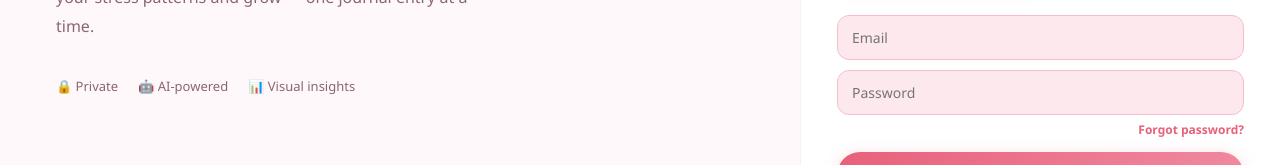
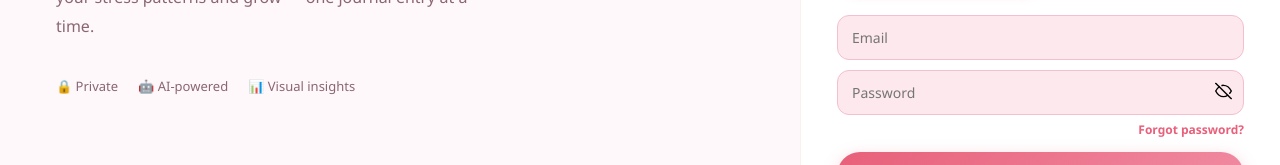
Before and after one commit to azucenaslorraine818/mindbloom-frontend, a React (Vite) app: page / in a window 1280 px wide. Shown: the part 560-725 px from the top of the page. Built offline with nearby package versions, Linux system fonts and the light colour scheme.

Commit message:
fix: add eye toggle to login password field

```diff
--- a/src/pages/Landing.jsx
+++ b/src/pages/Landing.jsx
@@ -6,7 +6,51 @@ const scrollTo = (id) => {
   document.getElementById(id)?.scrollIntoView({ behavior: "smooth" });
 };
 
-/* ── PASSWORD VALIDATION ──────────────────────────────────────── */
+/* ── SVG Eye Icons ───────────────────────────────────────────── */
+const EyeOpen = () => (
+  <svg width="17" height="17" viewBox="0 0 24 24" fill="none"
+    stroke="currentColor" strokeWidth="2" strokeLinecap="round" strokeLinejoin="round">
+    <path d="M1 12s4-8 11-8 11 8 11 8-4 8-11 8-11-8-11-8z"/>
+    <circle cx="12" cy="12" r="3"/>
+  </svg>
+);
+
+const EyeClosed = () => (
+  <svg width="17" height="17" viewBox="0 0 24 24" fill="none"
+    stroke="currentColor" strokeWidth="2" strokeLinecap="round" strokeLinejoin="round">
+    <path d="M17.94 17.94A10.07 10.07 0 0 1 12 20c-7 0-11-8-11-8a18.45 18.45 0 0 1 5.06-5.94"/>
+    <path d="M9.9 4.24A9.12 9.12 0 0 1 12 4c7 0 11 8 11 8a18.5 18.5 0 0 1-2.16 3.19"/>
+    <line x1="1" y1="1" x2="23" y2="23"/>
+  </svg>
+);
+
+/* ── Reusable password input with eye toggle ─────────────────── */
+function PasswordInput({ placeholder, value, onChange, className, style, required }) {
+  const [show, setShow] = useState(false);
+  return (
+    <div className="lp-password-wrap">
+      <input
+        type={show ? "text" : "password"}
+        placeholder={placeholder}
+        value={value}
+        onChange={onChange}
+        className={className}
+        style={{ paddingRight: 44, ...style }}
+        required={required}
+      />
+      <button
+        type="button"
+        className="lp-pw-toggle"
+        onClick={() => setShow(s => !s)}
+        aria-label={show ? "Hide password" : "Show password"}
+      >
+        {show ? <EyeOpen /> : <EyeClosed />}
+      </button>
+    </div>
+  );
+}
+
+/* ── PASSWORD VALIDATION ─────────────────────────────────────── */
 function validatePassword(pw) {
   return {
     length:    pw.length >= 8,
@@ -27,7 +71,7 @@ function PasswordStrength({ password }) {
     { key: "number",    label: "1 number (0–9)" },
     { key: "special",   label: "1 special character (!@#$…)" },
   ];
-  const passed = Object.values(v).filter(Boolean).length;
+  const passed   = Object.values(v).filter(Boolean).length;
   const strength = passed <= 2 ? "Weak" : passed <= 4 ? "Fair" : "Strong";
   const barColor = passed <= 2 ? "#e8607a" : passed <= 4 ? "#f5c842" : "#6dbf8a";
   return (
@@ -50,7 +94,7 @@ function PasswordStrength({ password }) {
   );
 }
 
-/* ── FORGOT PASSWORD MODAL ────────────────────────────────────── */
+/* ── FORGOT PASSWORD MODAL ───────────────────────────────────── */
 function ForgotPasswordModal({ onClose }) {
   const [email, setEmail]     = useState("");
   const [sent, setSent]       = useState(false);
@@ -77,16 +121,22 @@ function ForgotPasswordModal({ onClose }) {
             <p className="modal-subtitle" style={{ color: "#2a7d46", marginTop: 8 }}>
               ✓ Check your email! We sent a reset link to <strong>{email}</strong>.
             </p>
-            <button className="auth-button" style={{ width: "100%", marginTop: 20 }} onClick={onClose}>Back to Login</button>
+            <button className="auth-button" style={{ width: "100%", marginTop: 20 }} onClick={onClose}>
+              Back to Login
+            </button>
           </>
         ) : (
           <form onSubmit={handleSend} style={{ width: "100%" }}>
             <p className="modal-subtitle" style={{ marginTop: 8 }}>
               Enter your email and we'll send you a link to reset your password.
             </p>
-            <input type="email" placeholder="Your email address" value={email}
+            <input
+              type="email" placeholder="Your email address" value={email}
               onChange={(e) => setEmail(e.target.value)}
-              className="lp-input" style={{ width: "100%", marginTop: 16, boxSizing: "border-box" }} required />
+              className="lp-input"
+              style={{ width: "100%", marginTop: 16, boxSizing: "border-box" }}
+              required
+            />
             {error && <p className="lp-error" style={{ marginTop: 8 }}>{error}</p>}
             <button type="submit" className="auth-button" style={{ width: "100%", marginTop: 12 }} disabled={loading}>
               {loading ? "Sending…" : "Send Reset Link"}
@@ -99,7 +149,7 @@ function ForgotPasswordModal({ onClose }) {
   );
 }
 
-/* ── CONSENT MODAL ────────────────────────────────────────────── */
+/* ── CONSENT MODAL ───────────────────────────────────────────── */
 function ConsentModal({ onAccept, onDecline }) {
   const [checked, setChecked] = useState(false);
   return (
@@ -108,7 +158,8 @@ function ConsentModal({ onAccept, onDecline }) {
         <div className="modal-icon">🌸</div>
         <h2 className="modal-title">Before you bloom</h2>
         <p className="modal-subtitle">
-          MindBloom uses AI to analyze your journal entries and detect emotional patterns. Please read and agree before continuing.
+          MindBloom uses AI to analyze your journal entries and detect emotional patterns.
+          Please read and agree before continuing.
         </p>
         <div className="modal-points">
           {[
@@ -125,10 +176,19 @@ function ConsentModal({ onAccept, onDecline }) {
           ))}
         </div>
         <label className="modal-check-row">
-          <input type="checkbox" checked={checked} onChange={(e) => setChecked(e.target.checked)} className="modal-checkbox" />
+          <input
+            type="checkbox" checked={checked}
+            onChange={(e) => setChecked(e.target.checked)}
+            className="modal-checkbox"
+          />
           <span>I understand and agree to MindBloom's data usage and terms.</span>
         </label>
-        <button className="auth-button" style={{ width: "100%", marginTop: 16, opacity: checked ? 1 : 0.5 }} disabled={!checked} onClick={onAccept}>
+        <button
+          className="auth-button"
+          style={{ width: "100%", marginTop: 16, opacity: checked ? 1 : 0.5 }}
+          disabled={!checked}
+          onClick={onAccept}
+        >
           I Agree — Let's Bloom 🌸
         </button>
         <button className="modal-decline" onClick={onDecline}>Cancel</button>
@@ -137,7 +197,7 @@ function ConsentModal({ onAccept, onDecline }) {
   );
 }
 
-/* ── AUTH PANEL ───────────────────────────────────────────────── */
+/* ── AUTH PANEL ──────────────────────────────────────────────── */
 function AuthPanel({ tab, setTab }) {
   const navigate = useNavigate();
 
@@ -147,22 +207,21 @@ function AuthPanel({ tab, setTab }) {
   const [showForgot, setShowForgot] = useState(false);
 
   // signup — personal
-  const [firstName, setFirstName]   = useState("");
-  const [lastName, setLastName]     = useState("");
-  const [dob, setDob]               = useState("");
-  const [sex, setSex]               = useState("");
-  const [phone, setPhone]           = useState("");
+  const [firstName, setFirstName] = useState("");
+  const [lastName, setLastName]   = useState("");
+  const [dob, setDob]             = useState("");
+  const [sex, setSex]             = useState("");
+  const [phone, setPhone]         = useState("");
 
   // signup — emergency contact
-  const [ecName, setEcName]         = useState("");
-  const [ecEmail, setEcEmail]       = useState("");
+  const [ecName, setEcName]   = useState("");
+  const [ecEmail, setEcEmail] = useState("");
 
   // signup — credentials
   const [signupEmail, setSignupEmail]       = useState("");
   const [signupPassword, setSignupPassword] = useState("");
-  const [showPassword, setShowPassword]     = useState(false);
 
-  // FIX: post-signup confirmation state
+  // signup — confirmation
   const [signupDone, setSignupDone]           = useState(false);
   const [signupSentEmail, setSignupSentEmail] = useState("");
 
@@ -188,10 +247,8 @@ function AuthPanel({ tab, setTab }) {
       return setError("Please complete all required fields.");
     if (!dob) return setError("Please enter your date of birth.");
     if (!ecName || !ecEmail) return setError("Please provide an emergency contact name and email.");
-
     if (!/^[^\s@]+@[^\s@]+\.[^\s@]+$/.test(ecEmail))
       return setError("Please enter a valid emergency contact email.");
-
     const v = validatePassword(signupPassword);
     if (!v.length)    return setError("Password must be at least 8 characters.");
     if (!v.uppercase) return setError("Password needs at least 1 uppercase letter.");
@@ -207,7 +264,6 @@ function AuthPanel({ tab, setTab }) {
     const { data, error } = await supabase.auth.signUp({ email: signupEmail, password: signupPassword });
     if (error) { setError(error.message); setLoading(false); return; }
     if (data.user) {
-      // FIX: timezone-safe DOB parsing
       const dobDate = new Date(dob + "T00:00:00");
       const age = Math.floor((Date.now() - dobDate.getTime()) / (365.25 * 24 * 60 * 60 * 1000));
       await supabase.from("profiles").insert([{
@@ -221,15 +277,15 @@ function AuthPanel({ tab, setTab }) {
         emergency_contact_name:  ecName,
         emergency_contact_email: ecEmail,
       }]);
-
-      // FIX: show confirmation instead of navigating — email must be verified first
       setSignupSentEmail(signupEmail);
       setSignupDone(true);
     }
     setLoading(false);
   };
 
-  const pwValid = signupPassword ? Object.values(validatePassword(signupPassword)).every(Boolean) : false;
+  const pwValid = signupPassword
+    ? Object.values(validatePassword(signupPassword)).every(Boolean)
+    : false;
 
   return (
     <>
@@ -249,19 +305,39 @@ function AuthPanel({ tab, setTab }) {
           {/* ── LOGIN ── */}
           {tab === "login" && (
             <form onSubmit={handleLogin} className="lp-auth-form">
-              {/* FIX: controlled inputs with value props */}
-              <input type="email" placeholder="Email" value={email} onChange={(e) => setEmail(e.target.value)} className="lp-input" required />
-              <input type="password" placeholder="Password" value={password} onChange={(e) => setPassword(e.target.value)} className="lp-input" required />
-              <button type="button" className="lp-forgot-btn" onClick={() => setShowForgot(true)}>Forgot password?</button>
+              <input
+                type="email"
+                placeholder="Email"
+                value={email}
+                onChange={(e) => setEmail(e.target.value)}
+                className="lp-input"
+                required
+              />
+
+              {/* Password with eye toggle */}
+              <PasswordInput
+                placeholder="Password"
+                value={password}
+                onChange={(e) => setPassword(e.target.value)}
+                className="lp-input"
+                required
+              />
+
+              <button type="button" className="lp-forgot-btn" onClick={() => setShowForgot(true)}>
+                Forgot password?
+              </button>
+
               {error && <p className="lp-error">{error}</p>}
-              <button className="lp-submit-btn" disabled={loading}>{loading ? "Logging in…" : "Log In"}</button>
+
+              <button className="lp-submit-btn" disabled={loading}>
+                {loading ? "Logging in…" : "Log In"}
+              </button>
             </form>
           )}
 
           {/* ── SIGNUP ── */}
           {tab === "signup" && (
             <>
-              {/* FIX: show email confirmation message after successful signup */}
               {signupDone ? (
                 <div className="lp-signup-confirm">
                   <div className="lp-signup-confirm-icon">📬</div>
@@ -270,11 +346,7 @@ function AuthPanel({ tab, setTab }) {
                     We sent a confirmation link to <strong>{signupSentEmail}</strong>.
                     Please verify your email, then come back to log in.
                   </p>
-                  <button
-                    className="lp-submit-btn"
-                    style={{ marginTop: 16 }}
-                    onClick={() => switchTab("login")}
-                  >
+                  <button className="lp-submit-btn" style={{ marginTop: 16 }} onClick={() => switchTab("login")}>
                     Go to Log In
                   </button>
                 </div>
@@ -290,8 +362,13 @@ function AuthPanel({ tab, setTab }) {
 
                   <div className="lp-form-group">
                     <label className="lp-label">Date of Birth</label>
-                    <input type="date" value={dob} onChange={(e) => setDob(e.target.value)}
-                      className="lp-input" max={new Date().toISOString().split("T")[0]} required />
+                    <input
+                      type="date" value={dob}
+                      onChange={(e) => setDob(e.target.value)}
+                      className="lp-input"
+                      max={new Date().toISOString().split("T")[0]}
+                      required
+                    />
                   </div>
 
                   <div className="lp-input-row">
@@ -301,29 +378,31 @@ function AuthPanel({ tab, setTab }) {
                       <option value="F">Female</option>
                       <option value="Prefer not to say">Prefer not to say</option>
                     </select>
-                    <input type="tel" placeholder="Phone (optional)"
-                      onChange={(e) => setPhone(e.target.value)} className="lp-input" />
+                    <input
+                      type="tel" placeholder="Phone (optional)"
+                      onChange={(e) => setPhone(e.target.value)}
+                      className="lp-input"
+                    />
                   </div>
 
                   {/* ACCOUNT */}
                   <p className="lp-section-divider">Account Credentials</p>
-                  <input type="email" placeholder="Email" onChange={(e) => setSignupEmail(e.target.value)} className="lp-input" required />
+                  <input
+                    type="email" placeholder="Email"
+                    onChange={(e) => setSignupEmail(e.target.value)}
+                    className="lp-input"
+                    required
+                  />
 
+                  {/* Password with eye toggle + strength meter */}
                   <div className="lp-form-group">
-                    <div className="lp-password-wrap">
-                      <input
-                        type={showPassword ? "text" : "password"}
-                        placeholder="Password"
-                        onChange={(e) => setSignupPassword(e.target.value)}
-                        className="lp-input"
-                        style={{ paddingRight: 44 }}
-                        required
-                      />
-                      {/* FIX: password toggle now has an icon */}
-                      <button type="button" className="lp-pw-toggle" onClick={() => setShowPassword(!showPassword)}>
-                        {showPassword ? "🙈" : "👁️"}
-                      </button>
-                    </div>
+                    <PasswordInput
+                      placeholder="Password"
+                      value={signupPassword}
+                      onChange={(e) => setSignupPassword(e.target.value)}
+                      className="lp-input"
+                      required
+                    />
                     <PasswordStrength password={signupPassword} />
                   </div>
 
@@ -332,7 +411,7 @@ function AuthPanel({ tab, setTab }) {
                     Emergency Contact
                     <span className="lp-section-divider-note"> — notified if critical distress is detected</span>
                   </p>
-                  <input placeholder="Contact Name" onChange={(e) => setEcName(e.target.value)} className="lp-input" required />
+                  <input placeholder="Contact Name"  onChange={(e) => setEcName(e.target.value)}  className="lp-input" required />
                   <input type="email" placeholder="Contact Email" onChange={(e) => setEcEmail(e.target.value)} className="lp-input" required />
 
                   <div className="lp-ec-notice">
@@ -343,6 +422,7 @@ function AuthPanel({ tab, setTab }) {
                   <button className="lp-submit-btn" disabled={loading || !pwValid}>
                     {loading ? "Creating account…" : "Sign Up"}
                   </button>
+
                 </form>
               )}
             </>
@@ -357,7 +437,7 @@ function AuthPanel({ tab, setTab }) {
   );
 }
 
-/* ── ILLUSTRATION ─────────────────────────────────────────────── */
+/* ── ILLUSTRATION ────────────────────────────────────────────── */
 function Illustration() {
   return (
     <svg viewBox="0 0 420 380" fill="none" xmlns="http://www.w3.org/2000/svg" className="lp-illustration">
```
